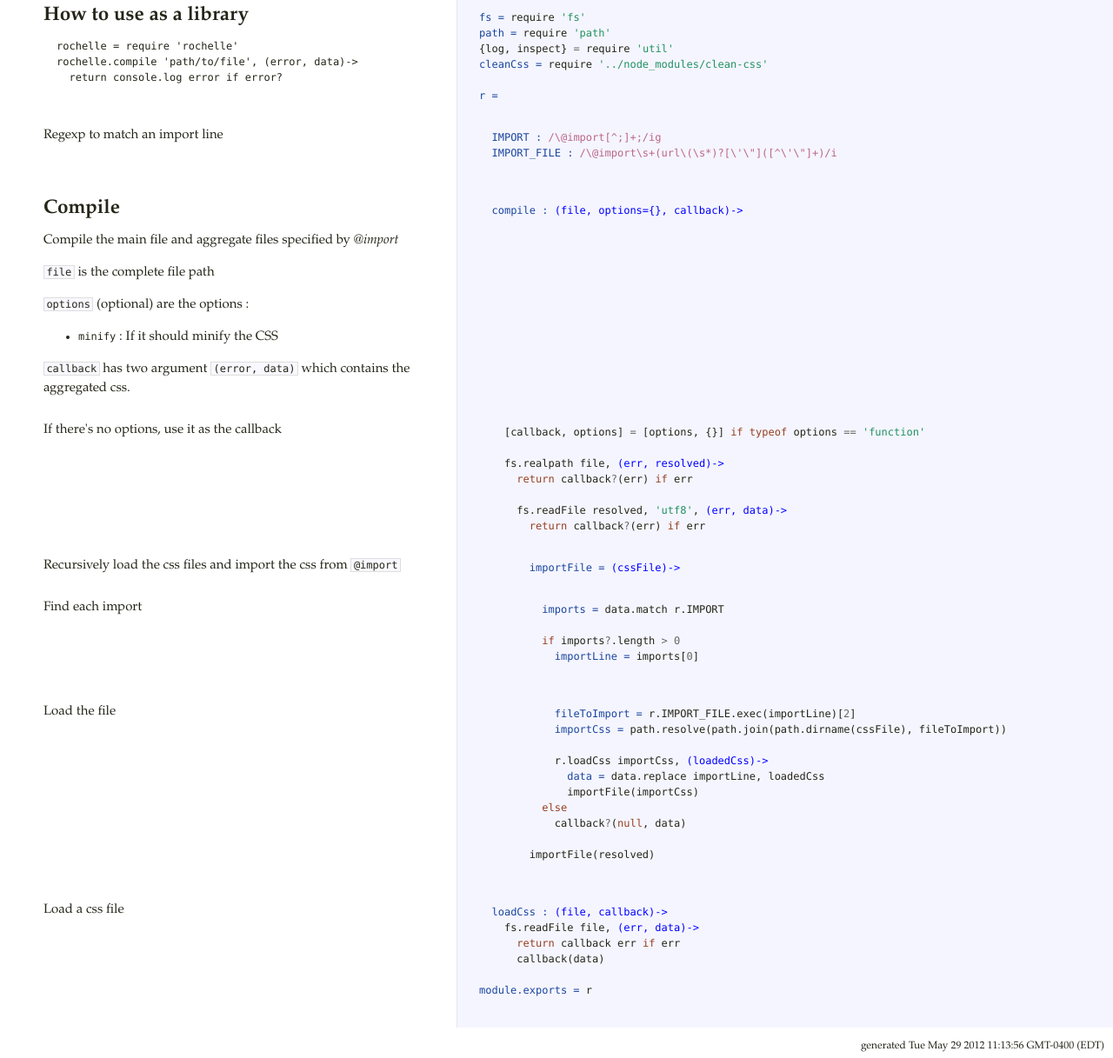
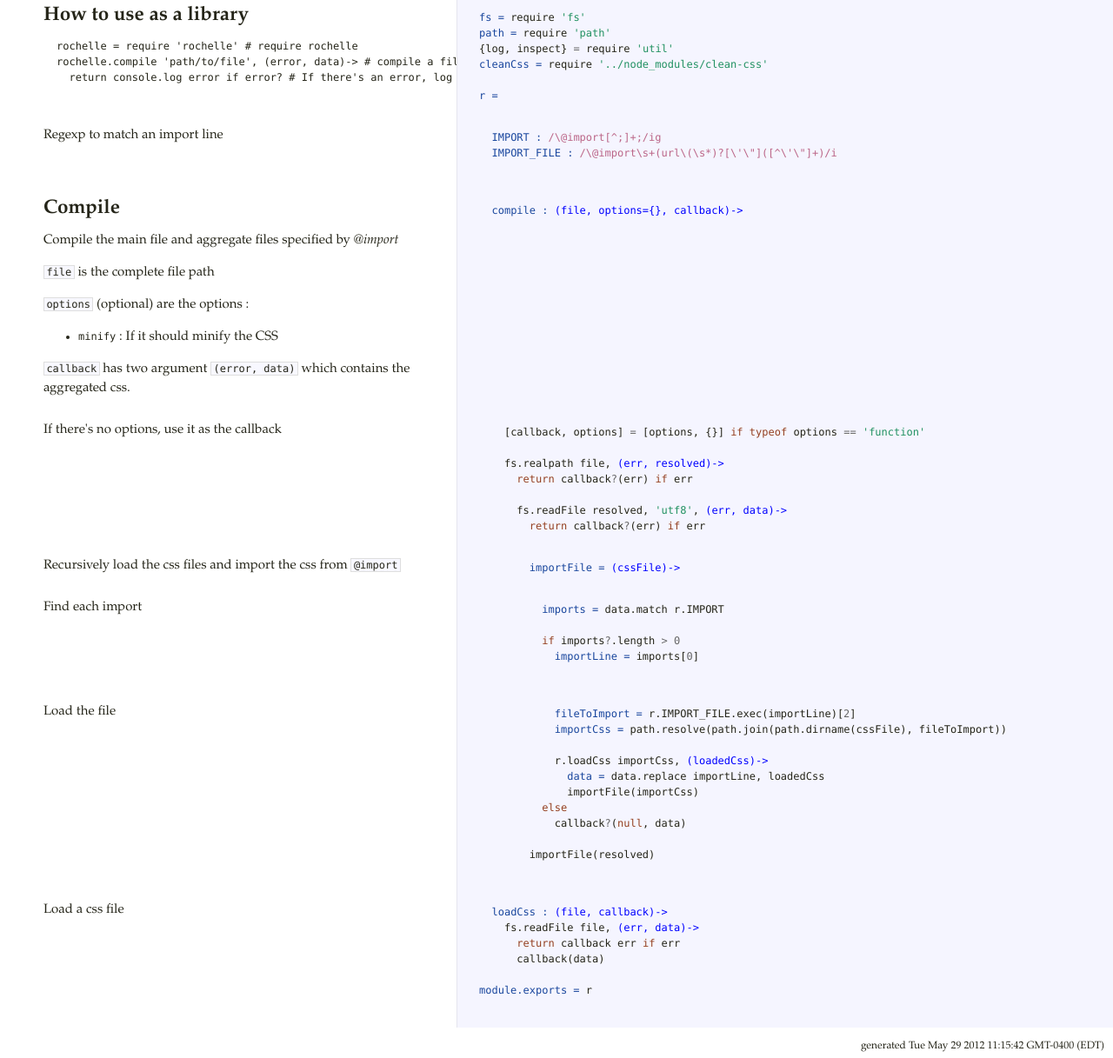
Before and after one commit to dsimard/rochelle, a plain HTML site: page lib/index.coffee.html in a window 1280 px wide. Shown: the part 103-1320 px from the top of the page at 87% size. Drawn offline with Linux system fonts and the light colour scheme.

Commit message:
Doc regenerated automatically

```diff
--- a/lib/index.coffee.html
+++ b/lib/index.coffee.html
@@ -1,8 +1,8 @@
 <!DOCTYPE html><html><head><title>index.coffee</title><meta http-equiv="Content-Type" content="text/html" charset="UTF-8"><link rel="stylesheet" media="all" href="../docco.css"></head><body><div id="container"><div id="background"></div><div id="jump_to">Jump To &hellip;<div id="jump_wrapper"><div id="jump_page"><a href="../index.html" class="source"><span class="file_name">README</span></a><a href="../bin/rochelle.coffee.html" class="source "><span class="base_path">bin / </span><span class="file_name">rochelle.coffee</span></a><a href="../lib/index.coffee.html" class="source selected"><span class="base_path">lib / </span><span class="file_name">index.coffee</span></a></div></div></div><table cellpadding="0" cellspacing="0"><thead><tr><th class="docs"><h1>index.coffee</h1><div class="filepath">lib/</div></th><th class="code"></th></tr></thead><tbody><tr id="section-1"><td class="docs"><div class="pilwrap"><a href="#section-1" class="pilcrow">&#182;</a></div><h2>How to use as a library</h2>
 
-<pre><code>rochelle = require 'rochelle'
-rochelle.compile 'path/to/file', (error, data)-&gt;
-  return console.log error if error?
+<pre><code>rochelle = require 'rochelle' # require rochelle
+rochelle.compile 'path/to/file', (error, data)-&gt; # compile a file
+  return console.log error if error? # If there's an error, log it and stop here
 </code></pre>
 </td><td class="code"><div class="highlight"><pre><span class="nv">fs = </span><span class="nx">require</span> <span class="s1">&#39;fs&#39;</span>
 <span class="nv">path = </span><span class="nx">require</span> <span class="s1">&#39;path&#39;</span>
@@ -57,4 +57,4 @@ rochelle.compile 'path/to/file', (error, data)-&gt;
 
 <span class="nv">module.exports = </span><span class="nx">r</span>
 
-</pre></div></td></tr></tbody></table><div id="generated">generated Tue May 29 2012 11:13:56 GMT-0400 (EDT)  </div></div></body></html>
+</pre></div></td></tr></tbody></table><div id="generated">generated Tue May 29 2012 11:15:42 GMT-0400 (EDT)  </div></div></body></html>
```
Also changed, not shown: bin/rochelle.coffee.html (+1 -1 lines), index.html (+4 -4 lines).
